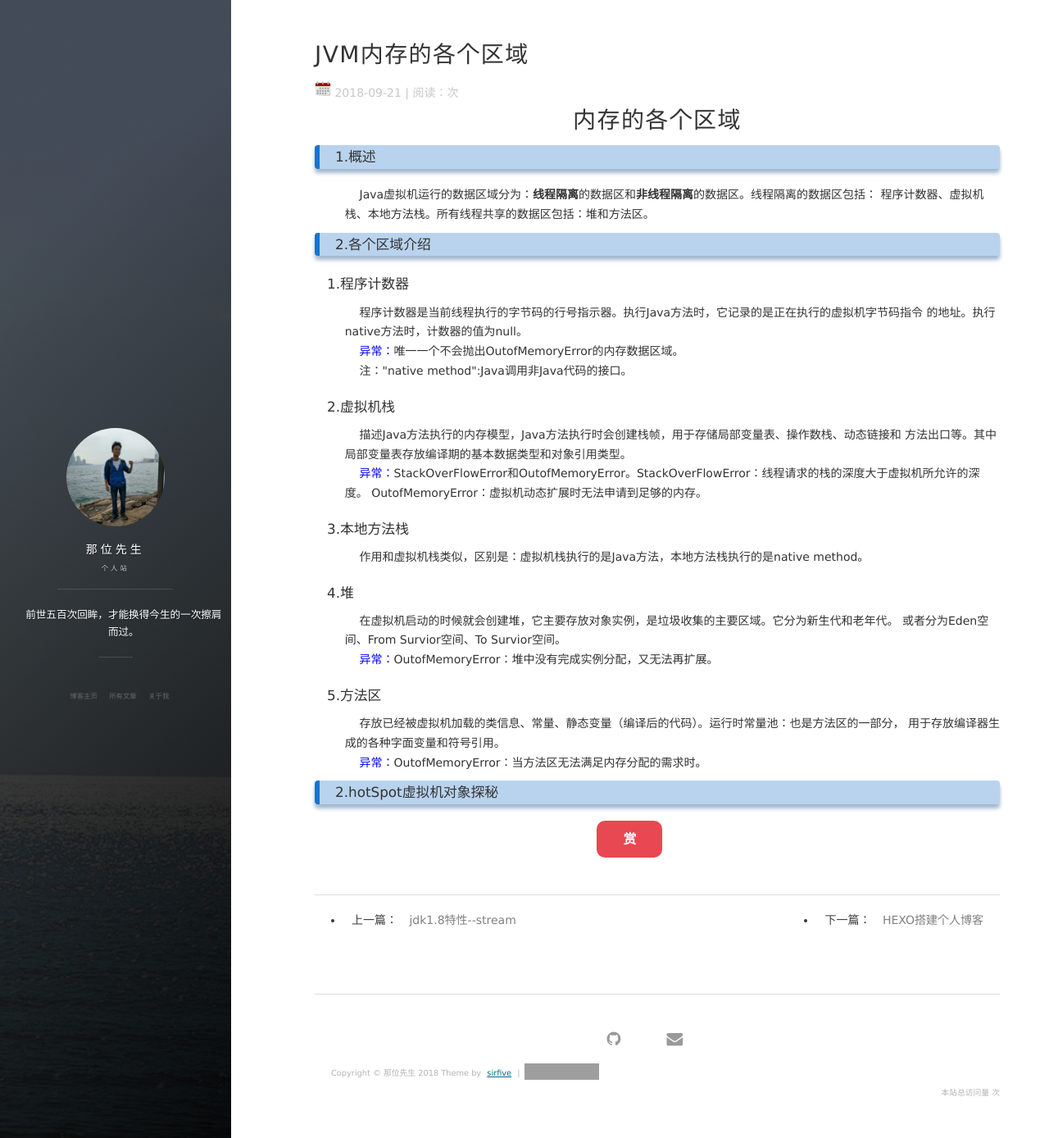
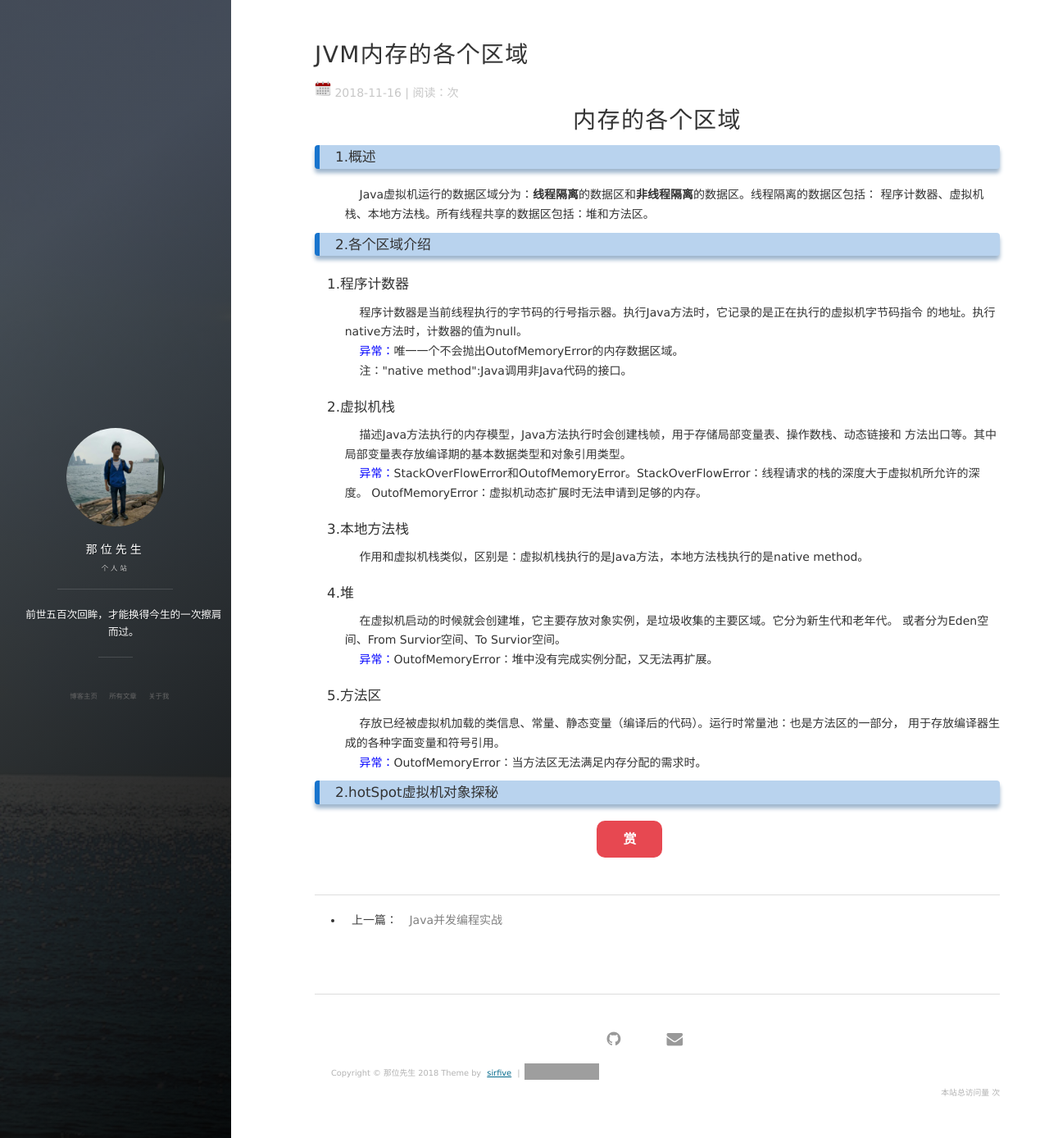
Before and after one commit to sirFive/sirFive.github.io, a Jekyll site: the page built from _posts/2018-11-16-Java虚拟机01--内存的各个区域.html, in a window 1280 px wide and 1388 px high. Shown: the whole window at 82% size. Built offline with Jekyll 4.4.1, drawn with Linux system fonts in a browser that asks for light colours; nearby versions of some CDN libraries; comment, search, counter and statistics services are not loaded; grey boxes are pictures that could not be loaded.

Commit message:
date 修改

```diff
--- a/_posts/2018-11-16-Java虚拟机01--内存的各个区域.html
+++ b/_posts/2018-11-16-Java虚拟机01--内存的各个区域.html
@@ -1,7 +1,7 @@
 ---
 layout: post
 title: "JVM内存的各个区域"
-date: 2018-09-21
+date: 2018-11-16
 description: "JVM内存的各个区域"
 tag: JVM
 ---
```
